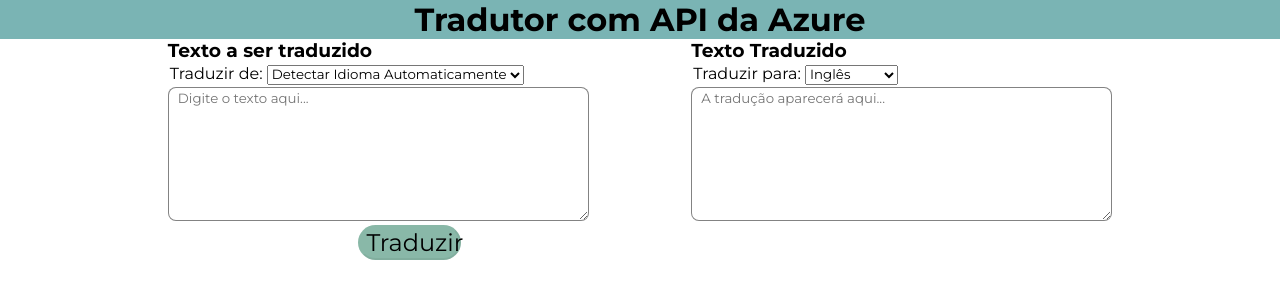
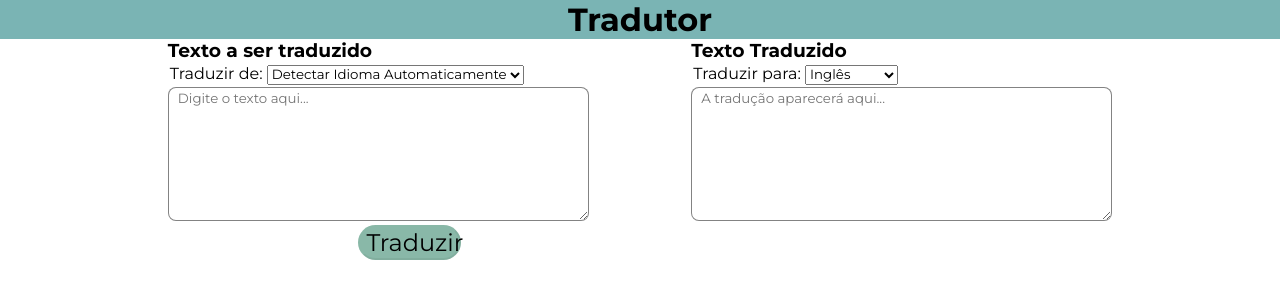
Before and after one commit to giovanafrade/tradutorcomazure, a plain HTML site: page frontend/index.html in a window 1280 px wide. Drawn offline with Linux system fonts and the light colour scheme.

Commit message:
Update index.html

```diff
--- a/frontend/index.html
+++ b/frontend/index.html
@@ -10,7 +10,7 @@
     </head>
     <body>
         <div class="objetivo">
-            <h1>Tradutor com API da Azure</h1>
+            <h1>Tradutor</h1>
         </div>
 
         <div class="txt">
```
